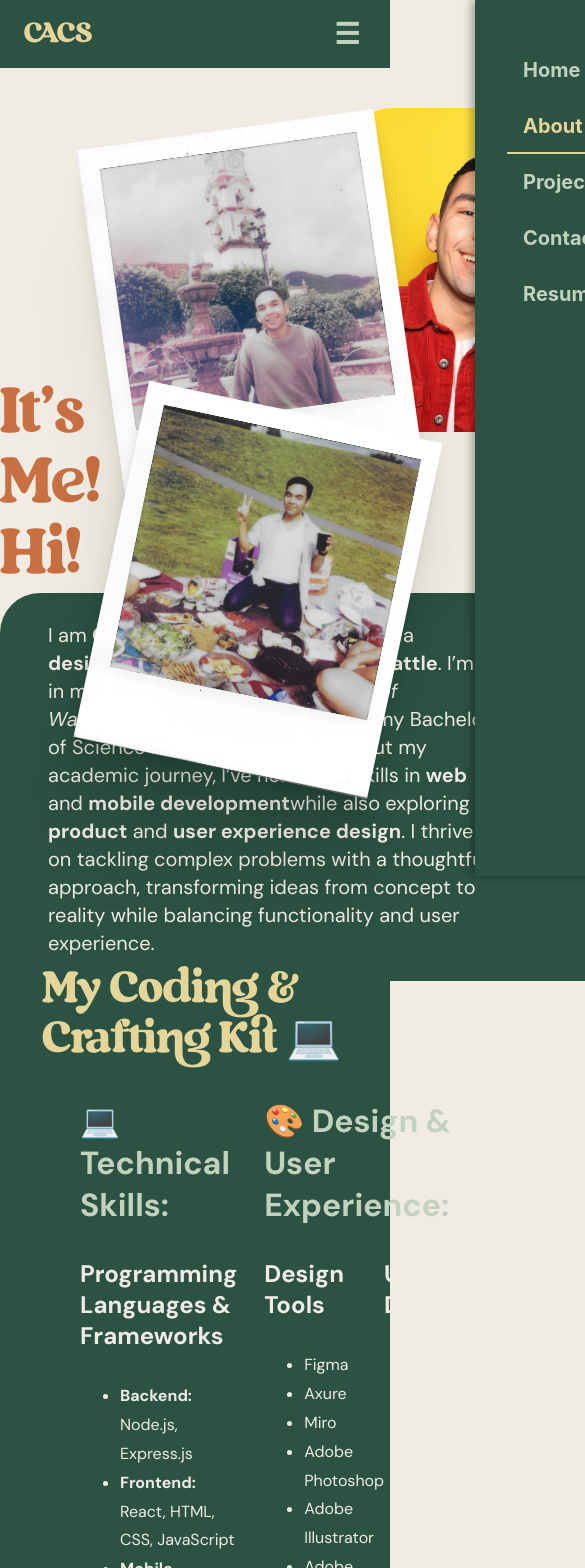
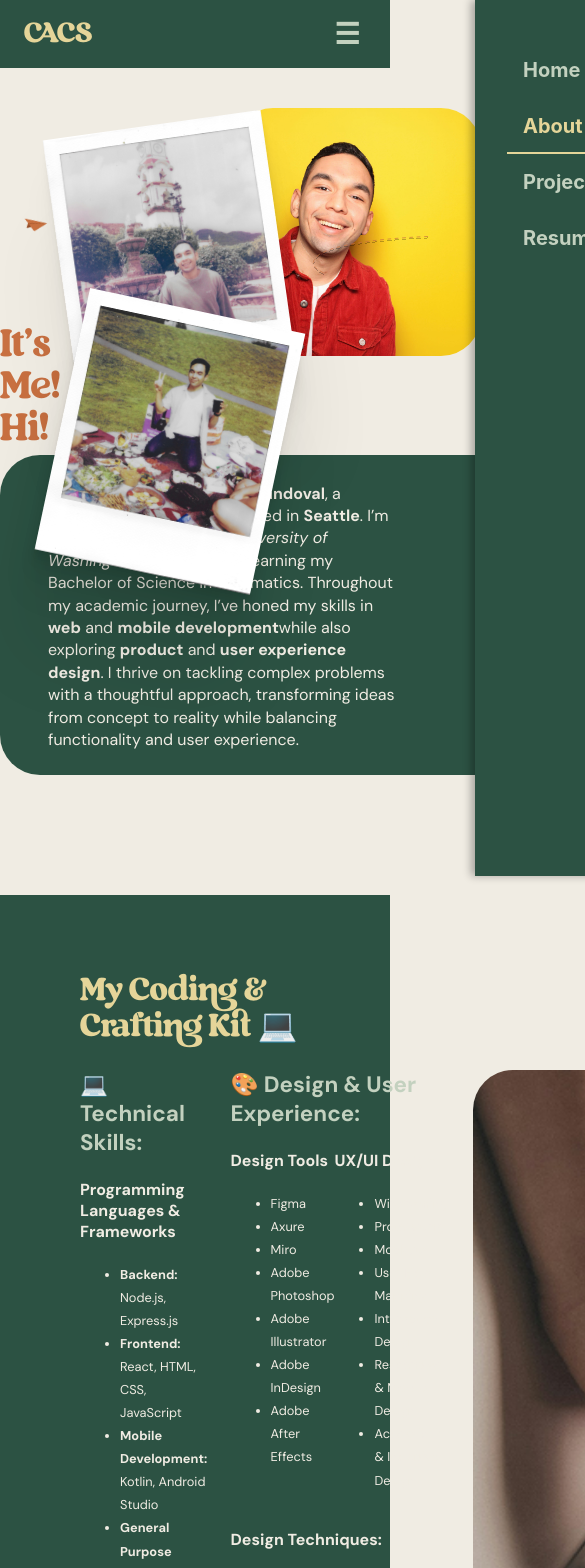
Before and after one commit to CarlosC27/porfolio, a React (Vite) app: page /about in a window 390 px wide. Shown: the top 1568 px of the page, 585 px wide, since content can reach past the window. Built offline with nearby package versions, Linux system fonts and the light colour scheme; a web font is replaced by a local one.

Commit message:
updated css

```diff
--- a/src/components/About/about-page.jsx
+++ b/src/components/About/about-page.jsx
@@ -4,7 +4,8 @@ import '../../index.css';
 import JouneyCard from '../journey-card';
 import images from '../../constants/images';
 import logos from '../../constants/logo-images';
-import linePath from '../../assets/images/timeline-dashed-line.svg'
+import linePath from '../../assets/images/timeline-dashed-line.svg';
+import smallLine from '../../assets/images/small-dashed-line.svg';
 
 
 const About = (props) => {
@@ -20,6 +21,8 @@ const About = (props) => {
                     </div>
                     <div className='title-profile-img-text'>
                         <div className='airplane-to-img'>
+                            <img src={smallLine} alt='orange dashed line' className='small-dashed-line'/>
+                            <img src={images.orange_pa} alt='orange paper airplane' className='intro-plane'/>
                             <h1 className='orange-title'>It's Me! Hi!</h1>
                             <img className='about-headshot' src={images.profile_picture} alt='A headshot of Carlos'/>
                         </div>
--- a/src/components/Navbar/Navbar.jsx
+++ b/src/components/Navbar/Navbar.jsx
@@ -21,11 +21,11 @@ const NavBar = () => {
             "/" : "home-page",
             "/About" : "about-page",
             "/Projects" : "projects-page",
-            "/Contact" : "contact-page",
+            // "/Contact" : "contact-page",
             "/Resume" : "resume-page"
         }
 
-    document.body.classList.remove('home-page', 'about-page', 'projects-page', 'contact-page', 'resume-page');
+    document.body.classList.remove('home-page', 'about-page', 'projects-page', 'resume-page');
     document.body.classList.add(pageClasses[location.pathname] || "home-page");
 }, [location]);
 
@@ -42,7 +42,7 @@ const NavBar = () => {
             {isMobileMenuOpen && <div className="menu-overlay" onClick={mobileMenu}></div>}
             <div className={`main-nav-links ${isMobileMenuOpen ? 'open' : ''}`}>
             <button className="close-menu" onClick={mobileMenu}>✕</button>
-                {["Home", "About", "Projects", "Contact"].map((item) => (
+                {["Home", "About", "Projects"].map((item) => (
                 <Link
                 key={item}
                 to={`/${item === "Home" ? "" : item.toLowerCase()}`}
--- a/src/index.css
+++ b/src/index.css
@@ -459,12 +459,28 @@ p{
 
   /* About Page */
 
+  .small-dashed-line{
+    position: absolute;
+    top: 240px;
+    left: 500px;
+  }
+
+  .intro-plane{
+    height: auto;
+    width: 80px;
+    position: absolute;
+    top:212px;
+    right: 424px;
+    transform: rotate(16deg);
+  }
+
   .about-intro-section{
     display: flex;
     flex-direction: row;
     justify-content: space-between;
     padding: 40px 0 5vw;
-    height: 90vh;
+    /* height: 90vh; */
+    margin-bottom: 100px;
   }
 
    .about-intro-img{
@@ -556,7 +572,7 @@ p{
     font-family: "regards.oft";
     font-size: 2.2em;
     font-weight: 300;
-    margin-left: 5vh;
+    margin-left: 80px;
     margin-top: 0;
   }
 
@@ -564,6 +580,7 @@ p{
     display: flex;
     flex-direction: row;
     gap: 6%;
+    justify-items: center;
   }
 
   .my-skills h3{
@@ -593,10 +610,9 @@ p{
   .keyboard-img{
     object-fit:cover;
     width:364px;
-    height: 544px;
     height: auto;
     border-radius: 40px 0 0 40px;
-    align-self: flex-end;
+    /* align-self: flex-end; */
   }
 /* Icon Strip */
   .icons-wrapper-left{
@@ -921,7 +937,6 @@ p{
     .dtl-row-imgs-1, .dtl-row-imgs-2{
       display: flex;
       flex-direction: row;
-      width: 342px;
       gap: 20px;
     }
 
@@ -982,6 +997,10 @@ p{
       align-items: center;
     }
 
+    .travel-text h3{
+      text-shadow: 0px 100px 80px rgba(0, 0, 0, 0.07), 0px 41.778px 33.422px rgba(0, 0, 0, 0.05), 0px 22.336px 17.869px rgba(0, 0, 0, 0.04), 0px 12.522px 10.017px rgba(0, 0, 0, 0.04), 0px 6.65px 5.32px rgba(0, 0, 0, 0.03), 0px 2.767px 2.214px rgba(0, 0, 0, 0.02);
+    }
+
     .travel-text p{
       width: 640px;
       margin: 0;
@@ -994,7 +1013,6 @@ p{
     }
 
     .travel-images{
-      width: 666px;
       display: flex;
       flex-direction: column;
       gap: 20px;
@@ -1058,6 +1076,11 @@ p{
       justify-self: center;
       gap:52px;
     }
+
+    .record-and-music-text h3{
+      text-shadow: 0px 100px 80px rgba(0, 0, 0, 0.07), 0px 41.778px 33.422px rgba(0, 0, 0, 0.05), 0px 22.336px 17.869px rgba(0, 0, 0, 0.04), 0px 12.522px 10.017px rgba(0, 0, 0, 0.04), 0px 6.65px 5.32px rgba(0, 0, 0, 0.03), 0px 2.767px 2.214px rgba(0, 0, 0, 0.02);
+    }
+
     .record-and-music-text{
       display: flex;
       flex-direction: column;
@@ -1077,7 +1100,6 @@ p{
     .record-and-music-images{
       display: flex;
       flex-direction: column;
-      width: 666px;
       gap: 20px;
     }
 
@@ -1161,3 +1183,324 @@ p{
   flex-direction: column;
   gap: 16px;
 }
+
+
+
+/* ---------------- Responsive Styles ---------------- */
+
+@media (max-width: 1440px) {
+
+  .intro-img-1, .intro-img-2{
+    max-width: 50%;
+    position: relative;
+  }
+
+  .intro-img-1{
+    top:-20px;
+    left: 80px;
+  }
+
+  .intro-img-2{
+    top: 120px;
+    left: -10px;
+  }
+
+  .intro-images{
+    width: fit-content;
+  }
+
+  .intro-section{
+    margin: 60px 80px;
+  }
+
+  .about-intro-img img{
+    max-width: 268px;
+  }
+  .small-dashed-line{
+    left: 440px;
+  }
+
+  .intro-plane{
+    top: 216px;
+    right: 416px;
+  }
+
+
+}
+
+@media (max-width: 1024px) {
+
+  /* ----------------------------------------------------------------------------------------------------------------------------- */
+
+/* Homepage */
+
+  body{
+    font-size: 16px;
+  }
+
+  .intro-section{
+    margin: 0 80px;
+  }
+
+  .orange-title{
+    font-size: 2.4em;
+  }
+
+  .subtitle{
+    font-size: 1.8em;
+  }
+
+   .intro-img-1, .intro-img-2{
+    max-width: 65%;
+    position: relative;
+  }
+
+  .intro-img-1{
+    top: 80px;
+    left: 10px;
+  }
+
+  .intro-img-2{
+    top: -10px;
+    left: 152px;
+  }
+
+  .yellow-subtitle{
+    font-size: 2.2em;
+  }
+
+  .orange-subtitle{
+    font-size: 2.2em;
+  }
+
+  .about-me-section-img{
+    max-width: 30%;
+  }
+  .about-me-text-content p{
+    width: 96%;
+  }
+
+  .contact-me-section-img{
+    max-width: 30%;
+  }
+
+
+  /* About Me Page */
+
+
+
+  .about-img-1{
+    width: 220px;
+    top: 16px;
+    left:60px;
+  }
+
+  .about-img-2{
+    width: 220px;
+    top: 200px;
+    left:60px;
+
+  }
+
+  .about-headshot{
+    max-width: 248px;
+  }
+
+  .airplane-to-img{
+    gap: 172px;
+  }
+
+  .small-dashed-line{
+    max-width: 30%;
+    top: 236px;
+    left: 312px;
+  }
+
+  .intro-plane{
+    max-width: 6%;
+    right: 344px;
+    top: 220px;
+  }
+
+  .about-intro-p{
+    max-width: 476px;
+    padding-right: 164px;
+  }
+
+  .skills-title{
+    font-size: 2em;
+  }
+
+  .my-skills h3{
+    font-size: 1.4em;
+  }
+
+  .my-skills h4{
+    font-size: 1em;
+  }
+
+  .keyboard-img{
+    max-width: 200px;
+  }
+
+  .bts-main-img{
+    width: 280px;
+    height: 490px;
+  }
+
+  .bts-sub-images img{
+    height: 146.66px;
+  }
+  .bella-crazy-hair{
+   width: 194.66px;
+  }
+
+  .more-about-me-text p{
+    max-width: 380px;
+  }
+
+  .eras-tour-img{
+    width: 212.8px;
+    height: 516px;
+  }
+
+  .dtl-row-imgs-1 img{
+    height: 163.1px;
+  }
+
+  .fn-tour{
+    width: 239.4px;
+    height: 163.8px;
+  }
+
+  .dtl-row-1-img-1{
+    width: 95.2px;
+  }
+
+  .dtl-row-1-img-2{
+    width: 122.325px;
+  }
+
+  .dtl-row-imgs-2 img{
+    height: 149.1px;
+  }
+
+  .dtl-row-2-img-1{
+    width: 117.6px;
+  }
+
+  .dtl-row-2-img-2{
+    width: 107.8px;
+  }
+
+  .dancing-through-life-text p{
+    max-width: 380px;
+  }
+
+  .travel-imgs-row-1 img{
+    height: 204.4px;
+  }
+
+  .travel-imgs-row-2 img{
+    height: 156.8px;
+  }
+
+  .travel-imgs-row-3 img{
+    height: 140px;
+  }
+
+  .timg-r1-i1{
+    width: 287.7px;
+  }
+
+  .timg-r1-i2{
+    width: 161.7px;
+  }
+
+  .timg-r2-i1{
+    width: 117.6px;
+  }
+
+  .timg-r2-i2{
+    width:200.9px;
+  }
+
+  .timg-r2-i3{
+    width: 119.7px;
+  }
+
+  .timg-r3-i1{
+    width: 172.2px;
+  }
+
+  .timg-r3-i2{
+    width:104.3px;
+  }
+
+  .timg-r3-i3{
+    width: 161.7px;
+  }
+
+  .travel-text p{
+    max-width: 360px;
+  }
+
+  .rimg-row-1 img{
+    height: 204.4px;
+  }
+
+  .rimg-row-2 img{
+    height: 156.8px;
+  }
+
+  .rimg-row-3 img{
+    height: 140px;
+  }
+  .ri-r1-i1{
+    width: 287.7px;
+  }
+
+  .ri-r1-i2{
+    width: 161.7px;
+  }
+
+  .ri-r2-i1{
+    width: 117.6px;
+  }
+
+  .ri-r2-i2{
+    width: 200.9px;
+  }
+
+  .ri-r2-i3{
+    width: 119.7px;
+  }
+
+  .ri-r3-i1{
+    width: 172.2px;
+  }
+
+  .ri-r3-i2{
+    width: 104.3px;
+  }
+
+  .ri-r3-i3{
+    width: 161.7px;
+  }
+
+  .record-and-music-text p{
+    max-width: 400px;
+  }
+}
+
+
+
+@media (max-width: 768px) {
+
+
+
+}
+
+@media (max-width: 480px) {
+
+}
```
Also changed, not shown: src/assets/images/small-dashed-line.svg (added).
